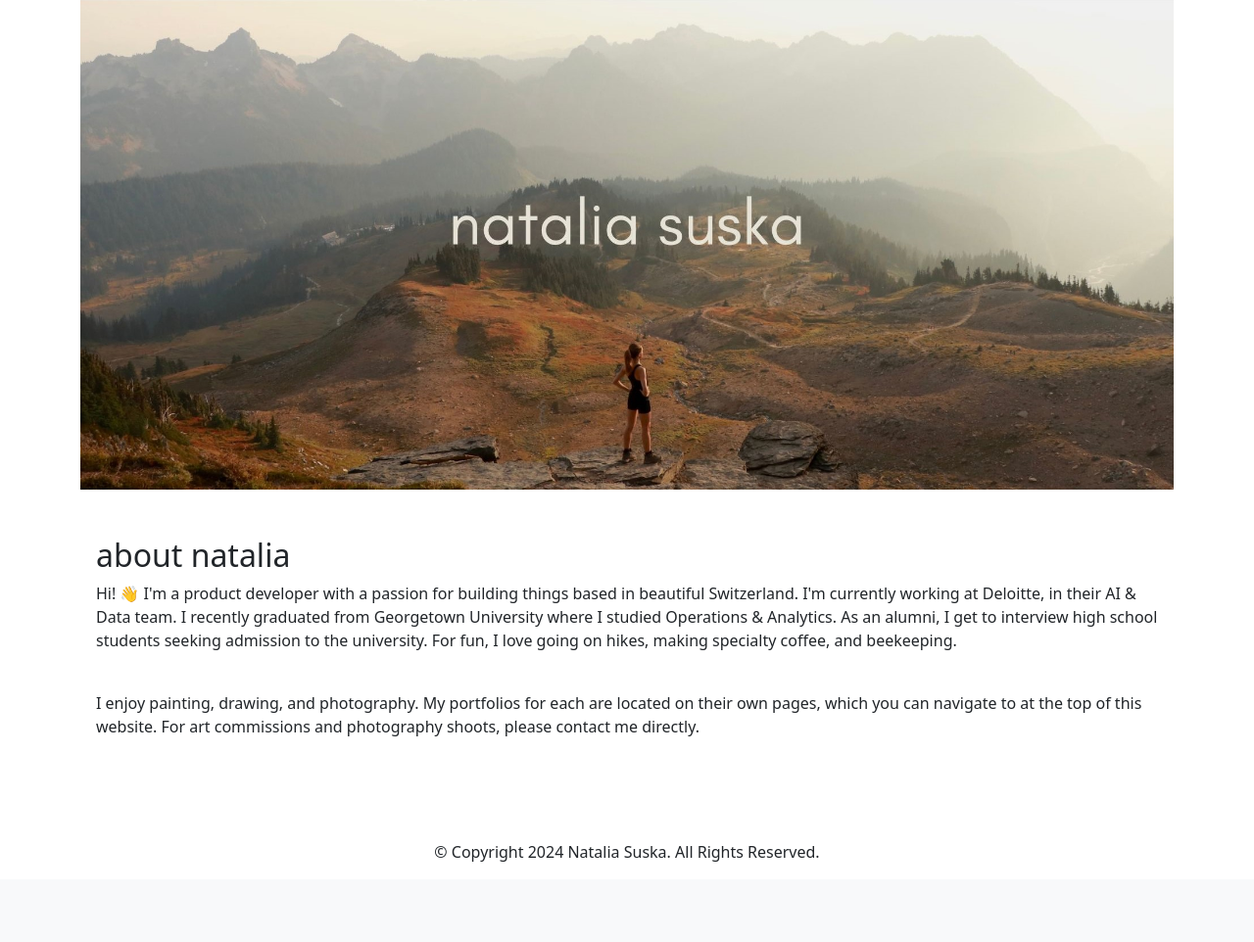
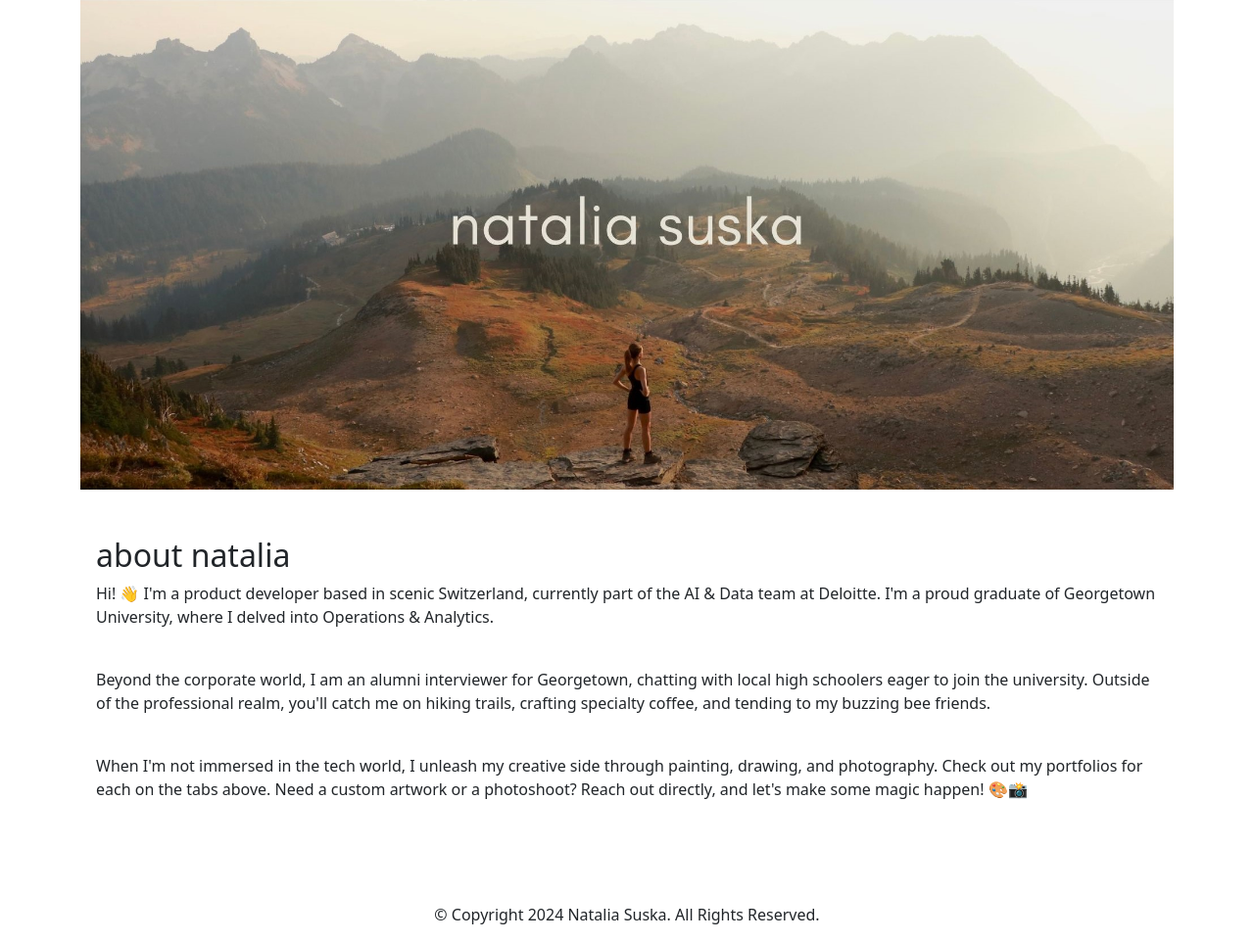
Before and after one commit to nataliasuska/natalia, a Flask app: page / in a window 1280 px wide. Shown: the part 89-1051 px from the top of the page at 98% size. Before the commit the page ends 969 px from the top, so only its background shows below. Run offline with Flask 3, Linux system fonts and the light colour scheme; some libraries are stand-ins or nearby versions.

Commit message:
Update home.html

```diff
--- a/website/templates/home.html
+++ b/website/templates/home.html
@@ -12,16 +12,15 @@
           <div class="col">
               <h2>about natalia</h2>
               <p>Hi! 👋
-                I'm a product developer with a passion for building things based in beautiful Switzerland.
-                I'm currently working at Deloitte, in their AI & Data team.
-                I recently graduated from Georgetown University where I studied Operations & Analytics.
-                As an alumni, I get to interview high school students seeking admission to the university.
-                For fun, I love going on hikes, making specialty coffee, and beekeeping.
-                </p>
+                I'm a product developer based in scenic Switzerland, currently part of the AI & Data team at Deloitte. I'm a proud graduate of Georgetown University, where I delved into Operations & Analytics.
+              </p>
                 <br>
-                <p>
-                I enjoy painting, drawing, and photography. My portfolios for each are located on their own pages, which you can navigate to at the top of this website.
-                For art commissions and photography shoots, please contact me directly.
+              <p>
+                Beyond the corporate world, I am an alumni interviewer for Georgetown, chatting with local high schoolers eager to join the university. Outside of the professional realm, you'll catch me on hiking trails, crafting specialty coffee, and tending to my buzzing bee friends.
+              </p>
+                <br>
+              <p>
+                When I'm not immersed in the tech world, I unleash my creative side through painting, drawing, and photography. Check out my portfolios for each on the tabs above. Need a custom artwork or a photoshoot? Reach out directly, and let's make some magic happen! 🎨📸
               </p>
           </div>
         </div>
```
